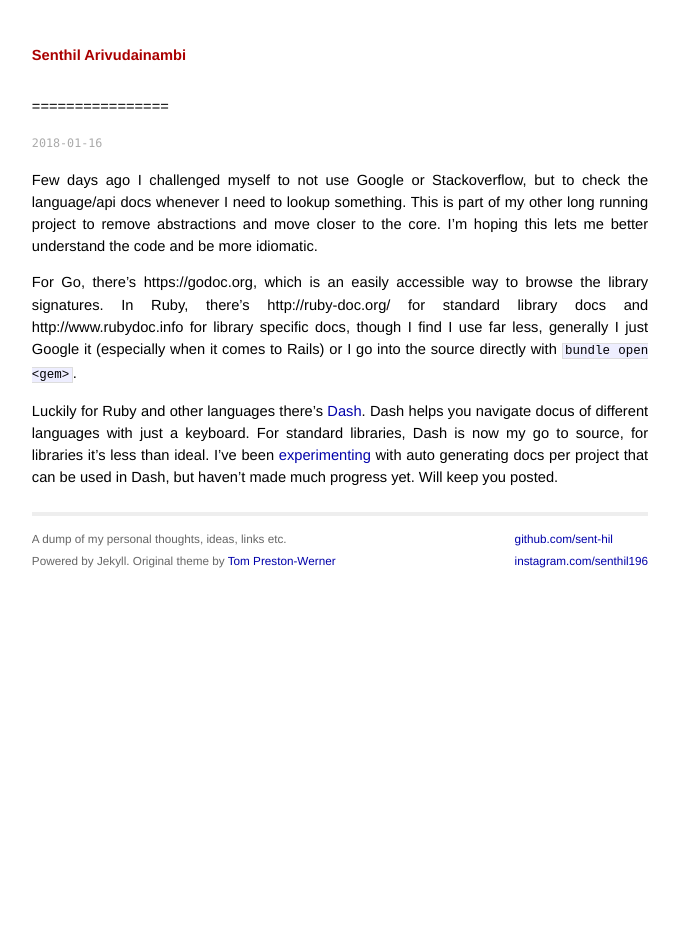
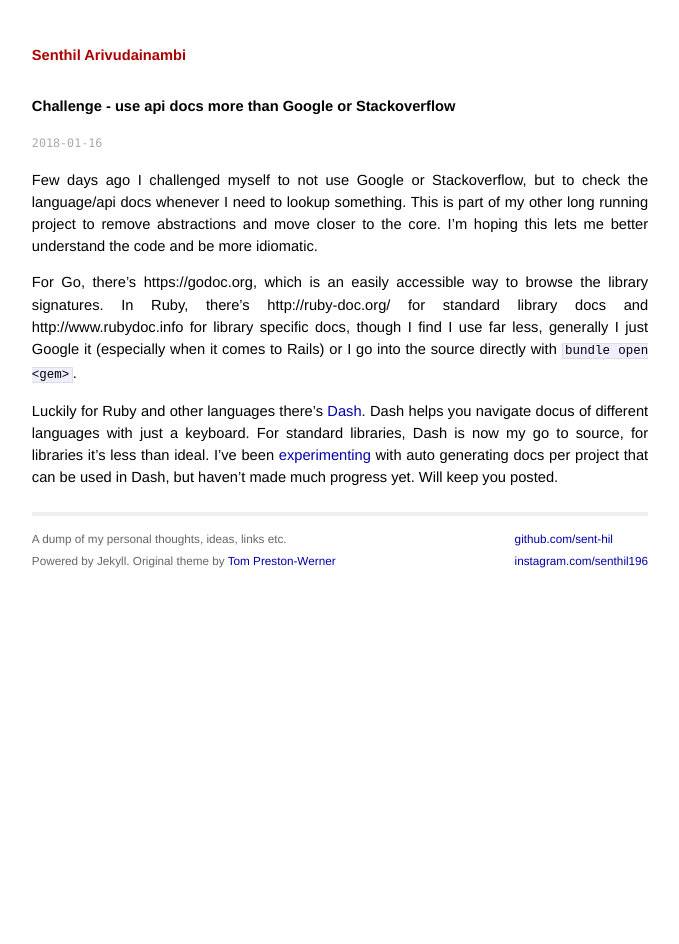
Before and after one commit to sent-hil/sent-hil.github.io, a Jekyll site: the page built from _posts/2018-01-16-challenge-use-api-docs-more-than-google-or-stackoverflow.md, in a window 1280 px wide. Shown: the whole page, without its empty margins (300-979 px from the left). Built offline with Jekyll 4.4.1, drawn with Linux system fonts in a browser that asks for light colours; our own code applies the rules of GitHub Pages for plain Markdown files.

Commit message:
fix title

```diff
--- a/_posts/2018-01-16-challenge-use-api-docs-more-than-google-or-stackoverflow.md
+++ b/_posts/2018-01-16-challenge-use-api-docs-more-than-google-or-stackoverflow.md
@@ -1,6 +1,6 @@
 ---
 layout: post
-title: Challenge: use api docs more than Google or Stackoverflow
+title: Challenge - use api docs more than Google or Stackoverflow
 ---
 
 {{ page.title }}
```
